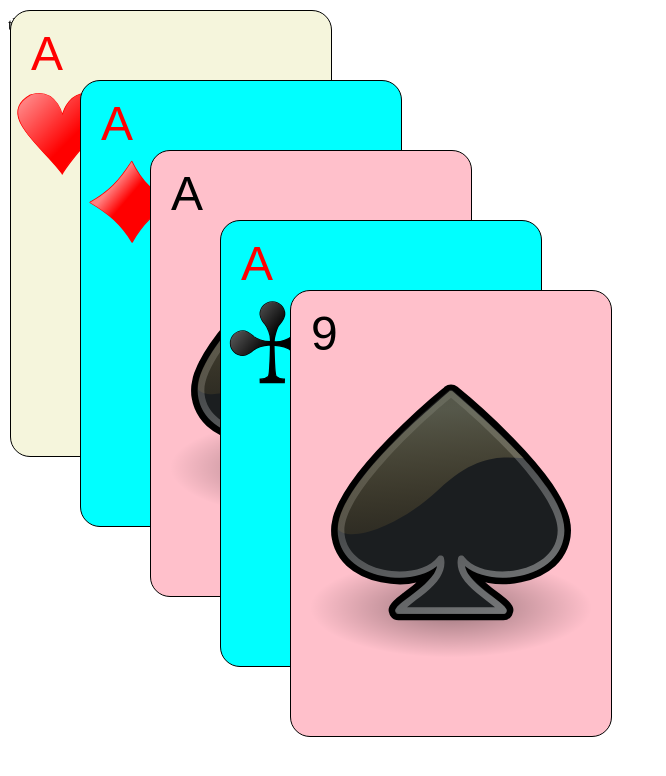
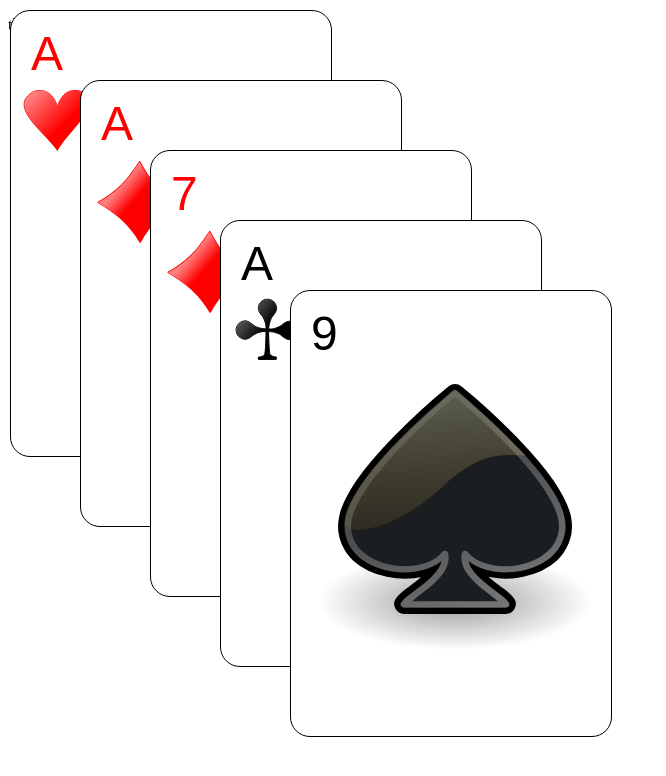
Before and after one commit to moontua/Summer-2019-Assignments-Tan, a plain HTML site: page week_4/CSS_Practice/index-CSS-Practice3.html in a window 1280 px wide. Shown: the whole page, without its empty margins (0-666 px from the left). Drawn offline with Linux system fonts and the light colour scheme; files that its build step writes are made by us from their sources.

Commit message:
6/27 design poker cards 2

```diff
--- a/week_4/CSS_Practice/index-CSS-Practice3.html
+++ b/week_4/CSS_Practice/index-CSS-Practice3.html
@@ -6,13 +6,18 @@
     <title>CSS-Practice</title>
     <link rel="stylesheet" href="css/styles.css?v=1.0">
     <style>
+    #hand {
+        margin-top: 100px;
+    }
+
     .card {
         width: 320px;
         height: 445px;
-    		border:1px black solid;
+        border: 1px black solid;
         border-radius: 20px;
-    		position: absolute;
+        position: fixed;
     }
+
     .card>p {
         font-family: "Arial", sans-serif;
         font-size: 48px;
@@ -23,67 +28,80 @@
         margin-left: 20px;
         margin-top: 15px;
     }
+
     #first {
         left: 10px;
-    		top:10px;
-    		background-color: beige;
-    		color: red;
+        top: 10px;
+        background-color: white;
     }
+
+    #first img {
+        width: 80px;
+    }
+
+    #fourth img {
+        width: 80px;
+    }
+
+
     #second {
         left: 80px;
-    		top:80px;
-    		background-color: cyan;
-    		color: red;
+        top: 80px;
+        background-color: white;
     }
+
     #third {
         left: 150px;
-    		top:150px;
-    		background-color: pink;
-    		color: black;
+        top: 150px;
+        background-color: white;
     }
+
     #fourth {
         left: 220px;
         top: 220px;
-    		background-color: cyan;
-    		color: red;
+        background-color: white;
     }
+
     #fifth {
         left: 290px;
-    		top:290px;
-    		background-color: pink;
-    		color: black;
+        top: 290px;
+        background-color: white;
     }
+
     .black {
         color: black;
     }
+
     .red {
         color: red;
     }
+    .card img {
+    	margin-left: 8px;
+    }
     </style>
 </head>
-
 <body>
     <p>this is a poker hand</p>
     <div id="hand">
         <div class="card red" id="first">
             <p>A</p>
-            <img src="images/red-heart.svg"/>
+            <img src="images/red-heart.svg" />
         </div>
         <div class="card red" id="second">
             <p>A</p>
-            <img src="images/red-diamond.svg"/>
+            <img src="images/red-diamond.svg" />
         </div>
-        <div class="card black" id="third">
+        <div class="card red" id="third">
+            <p>7</p>
+            <img src="images/red-diamond.svg" />
+        </div>
+        <div class="card black" id="fourth">
             <p>A</p>
-            <img src="images/black-heart.svg"/>
-        </div>
-        <div class="card red" id="fourth">
-            <p>A</p>
-            <img src="images/black-3-flowers.svg"/>
+            <img src="images/black-3-flowers.svg" />
         </div>
         <div class="card black" id="fifth">
             <p>9</p>
-            <img src="images/black-heart.svg"/>
+            <img src="images/black-heart.svg" />
         </div>
     </div>
 </body>
```
Lines whose indentation alone changed are shown as unchanged.
